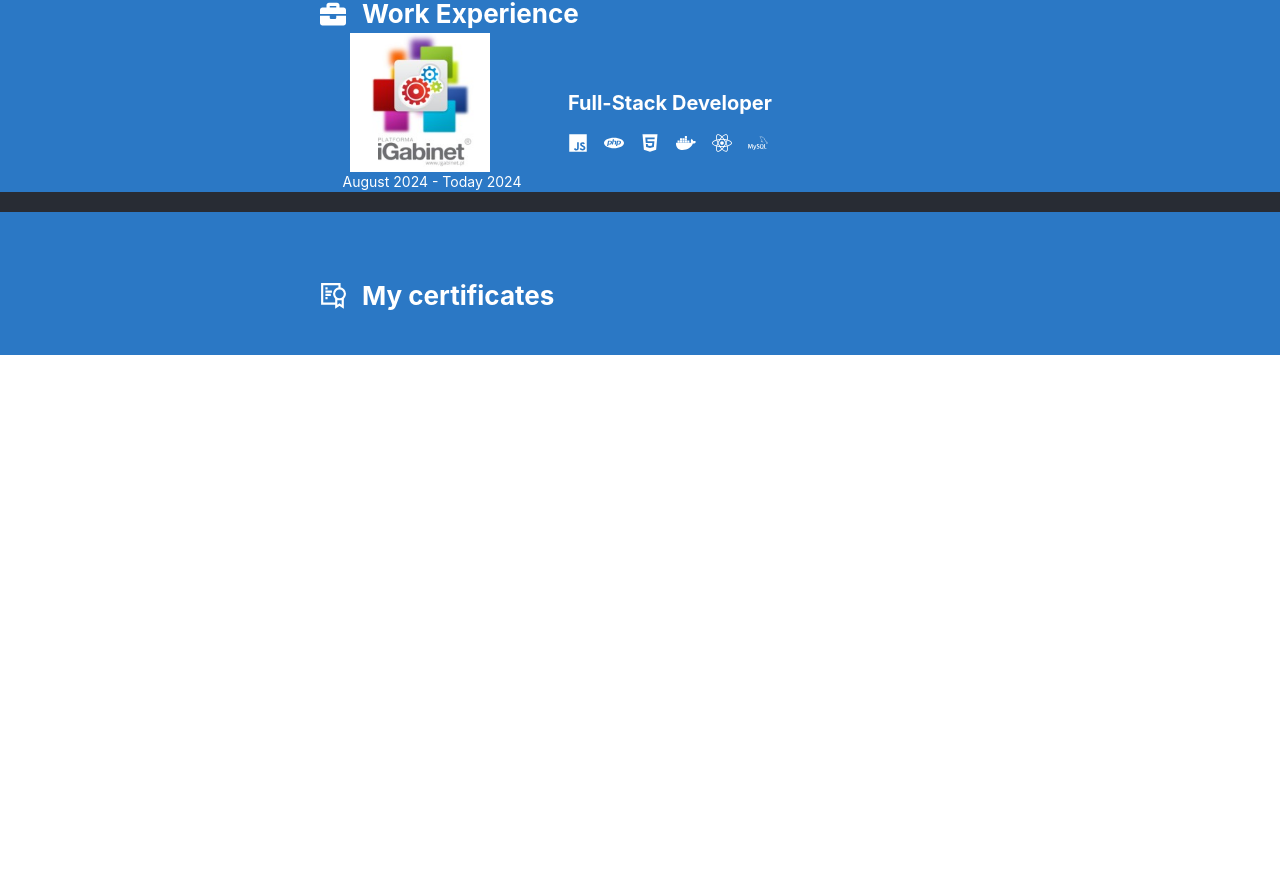
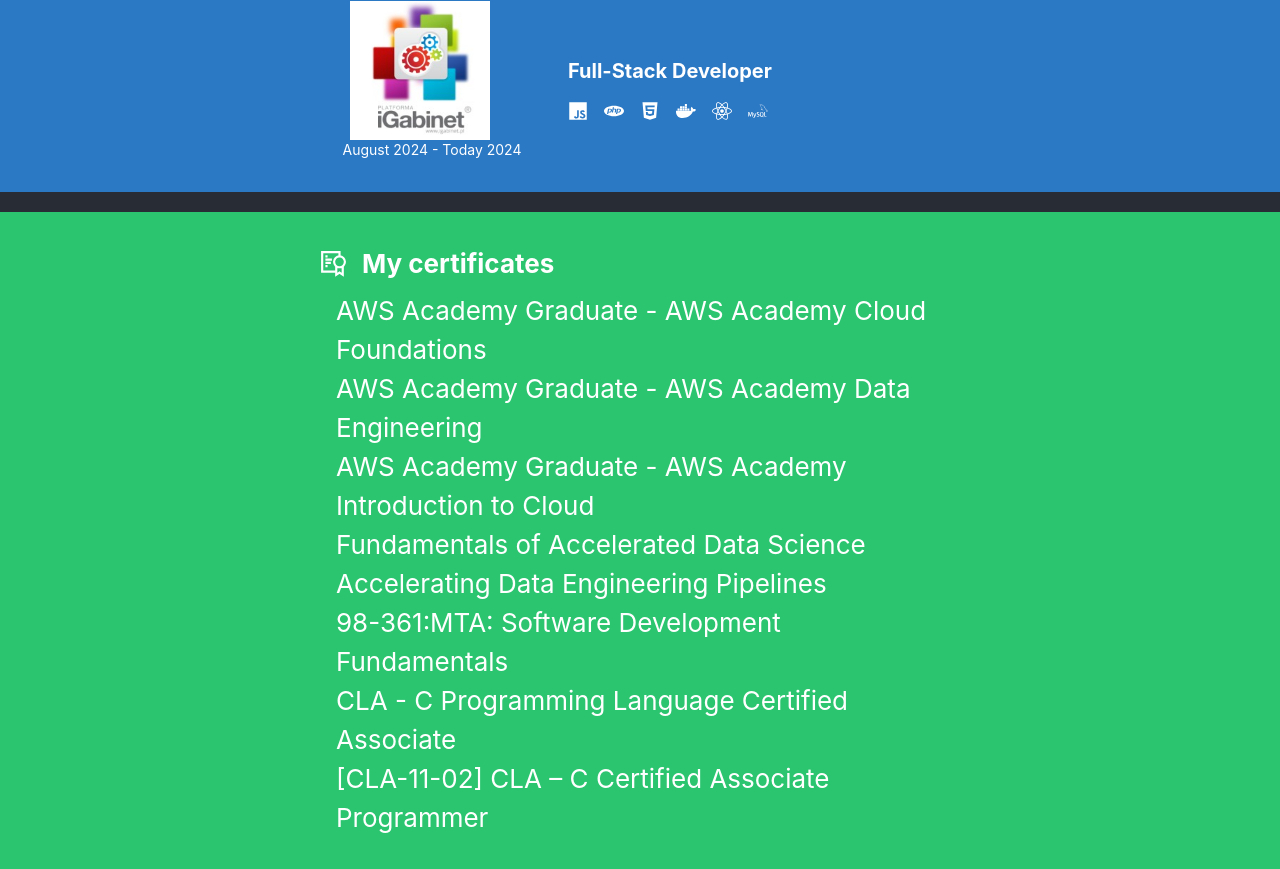
Before and after one commit to PatrykWenz-4/Portfolio, a React (Create React App) app: page / in a window 1280 px wide. Shown: the part 838-1707 px from the top of the page. Before the commit the page ends 1193 px from the top, so only its background shows below. Built offline with nearby package versions, Linux system fonts and the light colour scheme.

Commit message:
spacerFix

```diff
--- a/src/components/RelevantExperience/RelevantExperience.css
+++ b/src/components/RelevantExperience/RelevantExperience.css
@@ -1,19 +1,23 @@
-.experience-section {
+body {
+	overflow-x: hidden;
+}
+
+.experience-experience-section {
 	width: 100vw;
-    background-color: #2b78c5;
+	background-color: #2bc570;
 	min-height: 10vh;
 	padding: 2rem 0;
 	position: relative;
 }
 
-.experience-title {
+.experience-experience-title {
 	display: flex;
 	align-items: center;
 	gap: 1rem;
 	font-weight: bold;
 }
 
-.experience-tech-used {
+.experience-experience-tech-used {
 	display: flex;
 	align-items: center;
 	gap: 1rem;
@@ -37,3 +41,8 @@
 	text-align: left;
 	flex: 1;
 }
+.experience-spacer {
+	height: 20px;
+	width: 100%;
+	background-color: #282c34;
+}
--- a/src/components/RelevantExperience/RelevantExperience.jsx
+++ b/src/components/RelevantExperience/RelevantExperience.jsx
@@ -1,20 +1,28 @@
 import "./RelevantExperience.css";
 import { GrCertificate } from "react-icons/gr";
 
-
 const RelevantExperience = () => {
 	return (
-		<section className="work-experience-section">
-			<h1 className="ml-80 font-bold work-experience-title">
-			<GrCertificate />
-			My certificates
+		<section className="experience-experience-section">
+			<h1 className="ml-80 font-bold experience-experience-title">
+				<GrCertificate />
+				My certificates
 			</h1>
-			<div className="work-content flex items-center">
+			<div className="experience-content flex items-center">
+				<div className="experience-text-container ml-4">
+					<p className="text-base leading-relaxed mt-2 ml-2"></p>
+					<div>AWS Academy Graduate - AWS Academy Cloud Foundations</div>
+					<div>AWS Academy Graduate - AWS Academy Data Engineering</div>
+					<div>AWS Academy Graduate - AWS Academy Introduction to Cloud</div>
+					<div>Fundamentals of Accelerated Data Science</div>
+					<div>Accelerating Data Engineering Pipelines</div>
+					<div>98-361:MTA: Software Development Fundamentals</div>
+					<div>CLA - C Programming Language Certified Associate</div>
+					<div>[CLA-11-02] CLA – C Certified Associate Programmer</div>
 
-				<div className="work-text-container ml-4">
-					<p className="text-base leading-relaxed mt-2 ml-2"></p>
 				</div>
 			</div>
+
 		</section>
 	);
 };
--- a/src/components/WorkExperience/WorkExperience.css
+++ b/src/components/WorkExperience/WorkExperience.css
@@ -1,13 +1,11 @@
 body {
 	overflow-x: hidden;
 }
-
 
 .work-experience-section {
 	width: 100vw;
 	background-color: #2b78c5;
 	min-height: 10vh;
-    padding: 2rem 0;
 	position: relative;
 }
 
@@ -30,6 +28,7 @@ body {
 	align-items: center;
 	justify-content: center;
 	padding: 0 20rem;
+	margin-bottom: 2rem;
 }
 
 .work-image {
@@ -42,8 +41,8 @@ body {
 	text-align: left;
 	flex: 1;
 }
-.spacer {
+.work-spacer {
 	height: 20px;
 	width: 100%;
-    background-color: #282c34; /* No background color */
+	background-color: #282c34;
 }
--- a/src/components/WorkExperience/WorkExperience.jsx
+++ b/src/components/WorkExperience/WorkExperience.jsx
@@ -1,7 +1,7 @@
 import "./WorkExperience.css";
 import myImage from "../images/iGabinet.jpg";
-import { FaBriefcase, FaJs, FaHtml5, FaDocker, FaReact   } from "react-icons/fa";
-import { SiPhp, SiMysql  } from "react-icons/si";
+import { FaBriefcase, FaJs, FaHtml5, FaDocker, FaReact } from "react-icons/fa";
+import { SiPhp, SiMysql } from "react-icons/si";
 
 const WorkExperience = () => {
 	return (
@@ -16,17 +16,16 @@ const WorkExperience = () => {
 					<p className="text-sm mr-2">August 2024 - Today 2024</p>
 				</div>
 				<div className="work-text-container ml-4">
-					<h1 className="mt-4 text-xl font-bold ">
+					<h1 className="mt-4 text-xl font-bold">
 						Full-Stack Developer
 					</h1>
-
 					<h1 className="mt-4 text-xl font-bold work-experience-tech-used">
-						<FaJs /> <SiPhp /> <FaHtml5 /> <FaDocker /> <FaReact /> <SiMysql />
+						<FaJs /> <SiPhp /> <FaHtml5 /> <FaDocker /> <FaReact />
+						<SiMysql />
 					</h1>
-
 				</div>
 			</div>
-			<div className="spacer"></div>
+			<div className="work-spacer"></div>
 		</section>
 	);
 };
```
Lines whose indentation alone changed are shown as unchanged.
